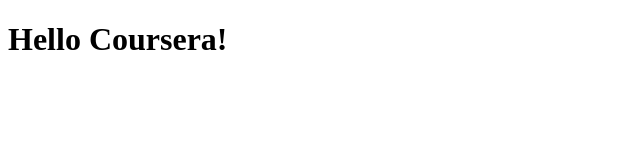
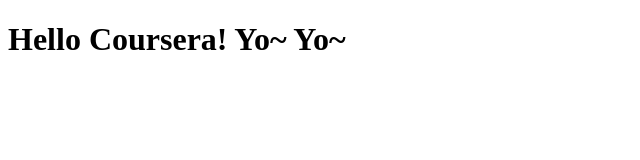
Before and after one commit to royho1114/Coursera-Test, a plain HTML site: page index.html in a window 1280 px wide. Shown: the whole page, without its empty margins (0-640 px from the left). Drawn offline with Linux system fonts and the light colour scheme.

Commit message:
index.html edited

```diff
--- a/index.html
+++ b/index.html
@@ -4,6 +4,6 @@
 	<title>Hello Coursera!</title>
 </head>
 <body>
-<h1>Hello Coursera!</h1>
+<h1>Hello Coursera! Yo~ Yo~</h1>
 </body>
 </html>
```
